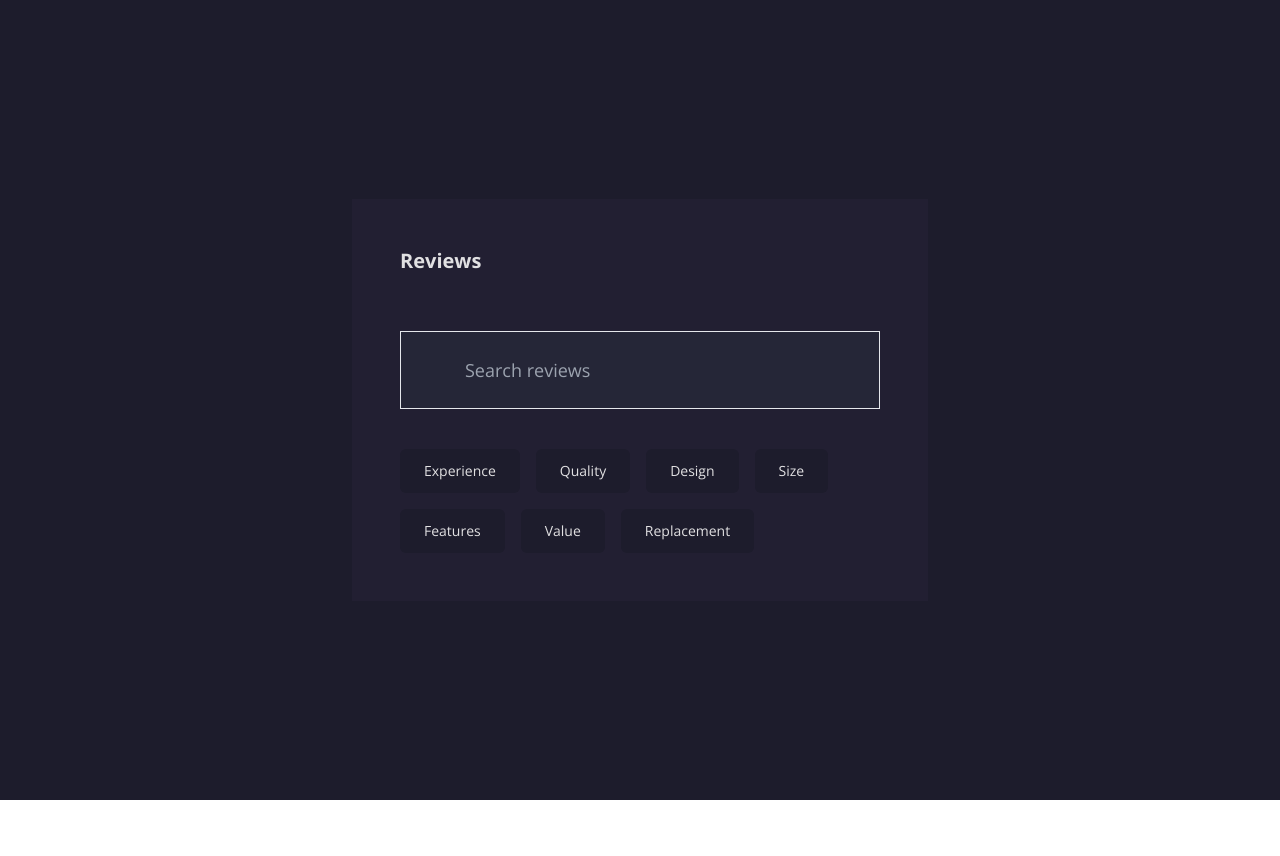
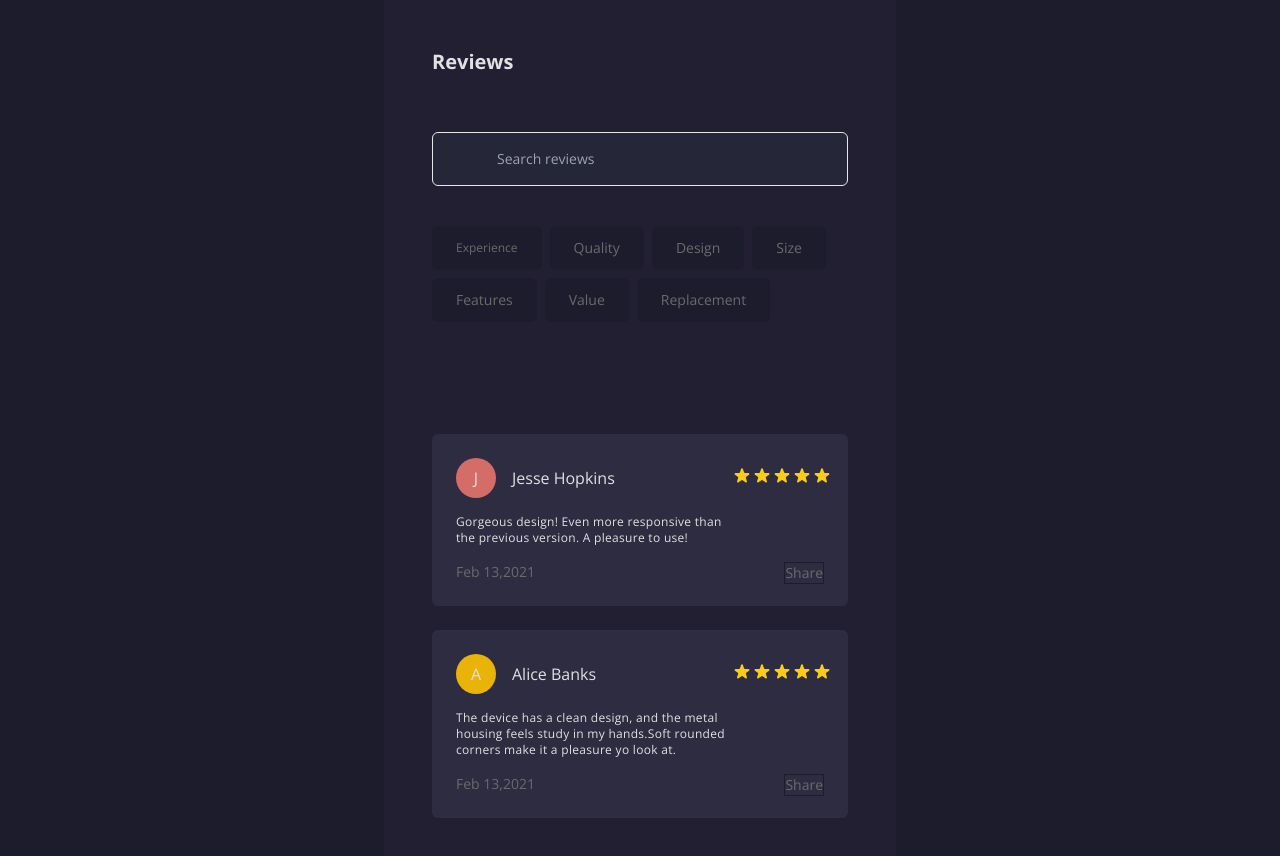
Before and after one commit to Ajithdev444/card, a Next.js app: page /reviews in a window 1280 px wide. Shown: the top 856 px of the page. Before the commit the page ends 800 px from the top, so only its background shows below. Built offline with nearby package versions, Linux system fonts and the light colour scheme.

Commit message:
review update

```diff
--- a/pages/reviews/index.tsx
+++ b/pages/reviews/index.tsx
@@ -4,35 +4,185 @@ const index = () => {
   return (
     <div className="bg-[#1D1C2C] flex justify-center items-center min-h-screen">
       <div className="max-w-screen-xl mx-auto bg-[#221F32]">
-        <div className="p-12 max-w-xl">
+        <div className="p-12 max-w-lg">
           <h1 className="text-xl font-bold text-[#E1E0E2] mb-14">Reviews</h1>
           <input
             type="text"
             placeholder="Search reviews"
-            className="bg-[#252637] border px-16 py-6 text-lg w-full"
+            className="bg-[#252637] text-[#E1E0E2] border px-16 py-4 text-sm w-full rounded-md"
           />
-          <div className="flex gap-4 mt-10 flex-wrap">
-            <button className="text-[#E1E0E2] text-sm px-6 py-3 rounded-md bg-[#1D1C2C] hover:bg-[#8783f4] hover:text-white">
+          <div className="flex gap-2 mt-10 flex-wrap">
+            <button className="text-[#6b696d] text-xs px-6 py-3 rounded-md bg-[#1D1C2C] hover:bg-[#8783f4] hover:text-white">
               Experience
             </button>
-            <button className="text-[#E1E0E2] text-sm px-6 py-3 rounded-md bg-[#1D1C2C] hover:bg-[#8783f4] hover:text-white">
+            <button className="text-[#6b696d] text-sm px-6 py-3 rounded-md bg-[#1D1C2C] hover:bg-[#8783f4] hover:text-white">
               Quality
             </button>
-            <button className="text-[#E1E0E2] text-sm px-6 py-3 rounded-md bg-[#1D1C2C] hover:bg-[#8783f4] hover:text-white">
+            <button className="text-[#6b696d] text-sm px-6 py-3 rounded-md bg-[#1D1C2C] hover:bg-[#8783f4] hover:text-white">
               Design
             </button>
-            <button className="text-[#E1E0E2] text-sm px-6 py-3 rounded-md bg-[#1D1C2C] hover:bg-[#8783f4] hover:text-white">
+            <button className="text-[#6b696d] text-sm px-6 py-3 rounded-md bg-[#1D1C2C] hover:bg-[#8783f4] hover:text-white">
               Size
             </button>
-            <button className="text-[#E1E0E2] text-sm px-6 py-3 rounded-md bg-[#1D1C2C] hover:bg-[#8783f4] hover:text-white">
+            <button className="text-[#6b696d] text-sm px-6 py-3 rounded-md bg-[#1D1C2C] hover:bg-[#8783f4] hover:text-white">
               Features
             </button>
-            <button className="text-[#E1E0E2] text-sm px-6 py-3 rounded-md bg-[#1D1C2C] hover:bg-[#8783f4] hover:text-white">
+            <button className="text-[#6b696d] text-sm px-6 py-3 rounded-md bg-[#1D1C2C] hover:bg-[#8783f4] hover:text-white">
               Value
             </button>
-            <button className="text-[#E1E0E2] text-sm px-6 py-3 rounded-md bg-[#1D1C2C] hover:bg-[#8783f4] hover:text-white">
+            <button className="text-[#6b696d] text-sm px-6 py-3 rounded-md bg-[#1D1C2C] hover:bg-[#8783f4] hover:text-white">
               Replacement
             </button>
+          </div>
+          <div className="bg-[#2E2C41] rounded-md relative p-6 mt-28">
+            <div className="flex">
+              <div className="w-10 h-10 bg-[#D46D68] text-[#E1E0E2] flex justify-center items-center rounded-full">
+                J
+              </div>
+              <div className="text-[#E1E0E2] ml-4 flex justify-center items-center">
+                Jesse Hopkins
+              </div>
+
+              <div className="flex absolute top-8 right-4">
+                <svg
+                  aria-hidden="true"
+                  className="w-5 h-5 text-yellow-400"
+                  fill="currentColor"
+                  viewBox="0 0 20 20"
+                  xmlns="http://www.w3.org/2000/svg"
+                >
+                  <title>First star</title>
+                  <path d="M9.049 2.927c.3-.921 1.603-.921 1.902 0l1.07 3.292a1 1 0 00.95.69h3.462c.969 0 1.371 1.24.588 1.81l-2.8 2.034a1 1 0 00-.364 1.118l1.07 3.292c.3.921-.755 1.688-1.54 1.118l-2.8-2.034a1 1 0 00-1.175 0l-2.8 2.034c-.784.57-1.838-.197-1.539-1.118l1.07-3.292a1 1 0 00-.364-1.118L2.98 8.72c-.783-.57-.38-1.81.588-1.81h3.461a1 1 0 00.951-.69l1.07-3.292z"></path>
+                </svg>
+                <svg
+                  aria-hidden="true"
+                  className="w-5 h-5 text-yellow-400"
+                  fill="currentColor"
+                  viewBox="0 0 20 20"
+                  xmlns="http://www.w3.org/2000/svg"
+                >
+                  <title>Second star</title>
+                  <path d="M9.049 2.927c.3-.921 1.603-.921 1.902 0l1.07 3.292a1 1 0 00.95.69h3.462c.969 0 1.371 1.24.588 1.81l-2.8 2.034a1 1 0 00-.364 1.118l1.07 3.292c.3.921-.755 1.688-1.54 1.118l-2.8-2.034a1 1 0 00-1.175 0l-2.8 2.034c-.784.57-1.838-.197-1.539-1.118l1.07-3.292a1 1 0 00-.364-1.118L2.98 8.72c-.783-.57-.38-1.81.588-1.81h3.461a1 1 0 00.951-.69l1.07-3.292z"></path>
+                </svg>
+                <svg
+                  aria-hidden="true"
+                  className="w-5 h-5 text-yellow-400"
+                  fill="currentColor"
+                  viewBox="0 0 20 20"
+                  xmlns="http://www.w3.org/2000/svg"
+                >
+                  <title>Third star</title>
+                  <path d="M9.049 2.927c.3-.921 1.603-.921 1.902 0l1.07 3.292a1 1 0 00.95.69h3.462c.969 0 1.371 1.24.588 1.81l-2.8 2.034a1 1 0 00-.364 1.118l1.07 3.292c.3.921-.755 1.688-1.54 1.118l-2.8-2.034a1 1 0 00-1.175 0l-2.8 2.034c-.784.57-1.838-.197-1.539-1.118l1.07-3.292a1 1 0 00-.364-1.118L2.98 8.72c-.783-.57-.38-1.81.588-1.81h3.461a1 1 0 00.951-.69l1.07-3.292z"></path>
+                </svg>
+                <svg
+                  aria-hidden="true"
+                  className="w-5 h-5 text-yellow-400"
+                  fill="currentColor"
+                  viewBox="0 0 20 20"
+                  xmlns="http://www.w3.org/2000/svg"
+                >
+                  <title>Fourth star</title>
+                  <path d="M9.049 2.927c.3-.921 1.603-.921 1.902 0l1.07 3.292a1 1 0 00.95.69h3.462c.969 0 1.371 1.24.588 1.81l-2.8 2.034a1 1 0 00-.364 1.118l1.07 3.292c.3.921-.755 1.688-1.54 1.118l-2.8-2.034a1 1 0 00-1.175 0l-2.8 2.034c-.784.57-1.838-.197-1.539-1.118l1.07-3.292a1 1 0 00-.364-1.118L2.98 8.72c-.783-.57-.38-1.81.588-1.81h3.461a1 1 0 00.951-.69l1.07-3.292z"></path>
+                </svg>
+                <svg
+                  aria-hidden="true"
+                  className="w-5 h-5 text-yellow-400"
+                  fill="currentColor"
+                  viewBox="0 0 20 20"
+                  xmlns="http://www.w3.org/2000/svg"
+                >
+                  <title>Fourth star</title>
+                  <path d="M9.049 2.927c.3-.921 1.603-.921 1.902 0l1.07 3.292a1 1 0 00.95.69h3.462c.969 0 1.371 1.24.588 1.81l-2.8 2.034a1 1 0 00-.364 1.118l1.07 3.292c.3.921-.755 1.688-1.54 1.118l-2.8-2.034a1 1 0 00-1.175 0l-2.8 2.034c-.784.57-1.838-.197-1.539-1.118l1.07-3.292a1 1 0 00-.364-1.118L2.98 8.72c-.783-.57-.38-1.81.588-1.81h3.461a1 1 0 00.951-.69l1.07-3.292z"></path>
+                </svg>
+              </div>
+            </div>
+            <p className="text-[#E1E0E2] text-xs pt-4 pb-4 tracking-wide">
+              Gorgeous design! Even more responsive than
+              <br />
+              the previous version. A pleasure to use!
+            </p>
+            <div className="flex relative">
+              <div className="text-[#6b696d] text-sm">Feb 13,2021</div>
+              <button className="text-[#6b696d] text-sm absolute right-0 border border-[#1D1C2C]">
+                Share
+              </button>
+            </div>
+          </div>
+          <div className="bg-[#2E2C41] rounded-md relative p-6 mt-6">
+            <div className="flex">
+              <div className="w-10 h-10 bg-yellow-500 text-[#E1E0E2] flex justify-center items-center rounded-full">
+                A
+              </div>
+              <div className="text-[#E1E0E2] ml-4 flex justify-center items-center">
+                Alice Banks
+              </div>
+
+              <div className="flex absolute top-8 right-4">
+                <svg
+                  aria-hidden="true"
+                  className="w-5 h-5 text-yellow-400"
+                  fill="currentColor"
+                  viewBox="0 0 20 20"
+                  xmlns="http://www.w3.org/2000/svg"
+                >
+                  <title>First star</title>
+                  <path d="M9.049 2.927c.3-.921 1.603-.921 1.902 0l1.07 3.292a1 1 0 00.95.69h3.462c.969 0 1.371 1.24.588 1.81l-2.8 2.034a1 1 0 00-.364 1.118l1.07 3.292c.3.921-.755 1.688-1.54 1.118l-2.8-2.034a1 1 0 00-1.175 0l-2.8 2.034c-.784.57-1.838-.197-1.539-1.118l1.07-3.292a1 1 0 00-.364-1.118L2.98 8.72c-.783-.57-.38-1.81.588-1.81h3.461a1 1 0 00.951-.69l1.07-3.292z"></path>
+                </svg>
+                <svg
+                  aria-hidden="true"
+                  className="w-5 h-5 text-yellow-400"
+                  fill="currentColor"
+                  viewBox="0 0 20 20"
+                  xmlns="http://www.w3.org/2000/svg"
+                >
+                  <title>Second star</title>
+                  <path d="M9.049 2.927c.3-.921 1.603-.921 1.902 0l1.07 3.292a1 1 0 00.95.69h3.462c.969 0 1.371 1.24.588 1.81l-2.8 2.034a1 1 0 00-.364 1.118l1.07 3.292c.3.921-.755 1.688-1.54 1.118l-2.8-2.034a1 1 0 00-1.175 0l-2.8 2.034c-.784.57-1.838-.197-1.539-1.118l1.07-3.292a1 1 0 00-.364-1.118L2.98 8.72c-.783-.57-.38-1.81.588-1.81h3.461a1 1 0 00.951-.69l1.07-3.292z"></path>
+                </svg>
+                <svg
+                  aria-hidden="true"
+                  className="w-5 h-5 text-yellow-400"
+                  fill="currentColor"
+                  viewBox="0 0 20 20"
+                  xmlns="http://www.w3.org/2000/svg"
+                >
+                  <title>Third star</title>
+                  <path d="M9.049 2.927c.3-.921 1.603-.921 1.902 0l1.07 3.292a1 1 0 00.95.69h3.462c.969 0 1.371 1.24.588 1.81l-2.8 2.034a1 1 0 00-.364 1.118l1.07 3.292c.3.921-.755 1.688-1.54 1.118l-2.8-2.034a1 1 0 00-1.175 0l-2.8 2.034c-.784.57-1.838-.197-1.539-1.118l1.07-3.292a1 1 0 00-.364-1.118L2.98 8.72c-.783-.57-.38-1.81.588-1.81h3.461a1 1 0 00.951-.69l1.07-3.292z"></path>
+                </svg>
+                <svg
+                  aria-hidden="true"
+                  className="w-5 h-5 text-yellow-400"
+                  fill="currentColor"
+                  viewBox="0 0 20 20"
+                  xmlns="http://www.w3.org/2000/svg"
+                >
+                  <title>Fourth star</title>
+                  <path d="M9.049 2.927c.3-.921 1.603-.921 1.902 0l1.07 3.292a1 1 0 00.95.69h3.462c.969 0 1.371 1.24.588 1.81l-2.8 2.034a1 1 0 00-.364 1.118l1.07 3.292c.3.921-.755 1.688-1.54 1.118l-2.8-2.034a1 1 0 00-1.175 0l-2.8 2.034c-.784.57-1.838-.197-1.539-1.118l1.07-3.292a1 1 0 00-.364-1.118L2.98 8.72c-.783-.57-.38-1.81.588-1.81h3.461a1 1 0 00.951-.69l1.07-3.292z"></path>
+                </svg>
+                <svg
+                  aria-hidden="true"
+                  className="w-5 h-5 text-yellow-400"
+                  fill="currentColor"
+                  viewBox="0 0 20 20"
+                  xmlns="http://www.w3.org/2000/svg"
+                >
+                  <title>Fourth star</title>
+                  <path d="M9.049 2.927c.3-.921 1.603-.921 1.902 0l1.07 3.292a1 1 0 00.95.69h3.462c.969 0 1.371 1.24.588 1.81l-2.8 2.034a1 1 0 00-.364 1.118l1.07 3.292c.3.921-.755 1.688-1.54 1.118l-2.8-2.034a1 1 0 00-1.175 0l-2.8 2.034c-.784.57-1.838-.197-1.539-1.118l1.07-3.292a1 1 0 00-.364-1.118L2.98 8.72c-.783-.57-.38-1.81.588-1.81h3.461a1 1 0 00.951-.69l1.07-3.292z"></path>
+                </svg>
+              </div>
+            </div>
+            <p className="text-[#E1E0E2] text-xs pt-4 pb-4 tracking-wide">
+              The device has a clean design, and the metal
+              <br />
+              housing feels study in my hands.Soft rounded
+              <br />
+              corners make it a pleasure yo look at.
+            </p>
+            <div className="flex relative">
+              <div className="text-[#6b696d] text-sm">Feb 13,2021</div>
+              <button className="text-[#6b696d] text-sm absolute right-0 border border-[#1D1C2C]">
+                Share
+              </button>
+            </div>
           </div>
         </div>
       </div>
```
